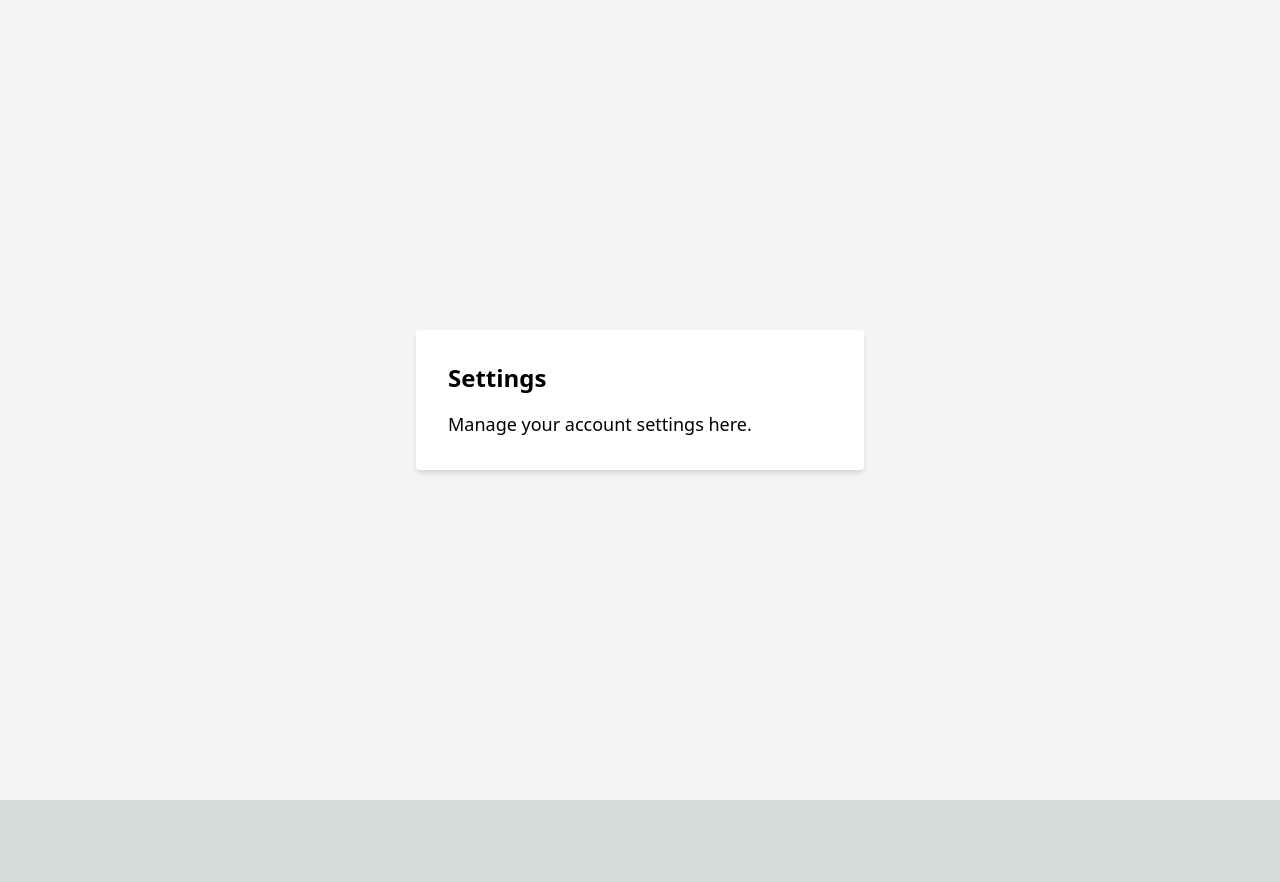
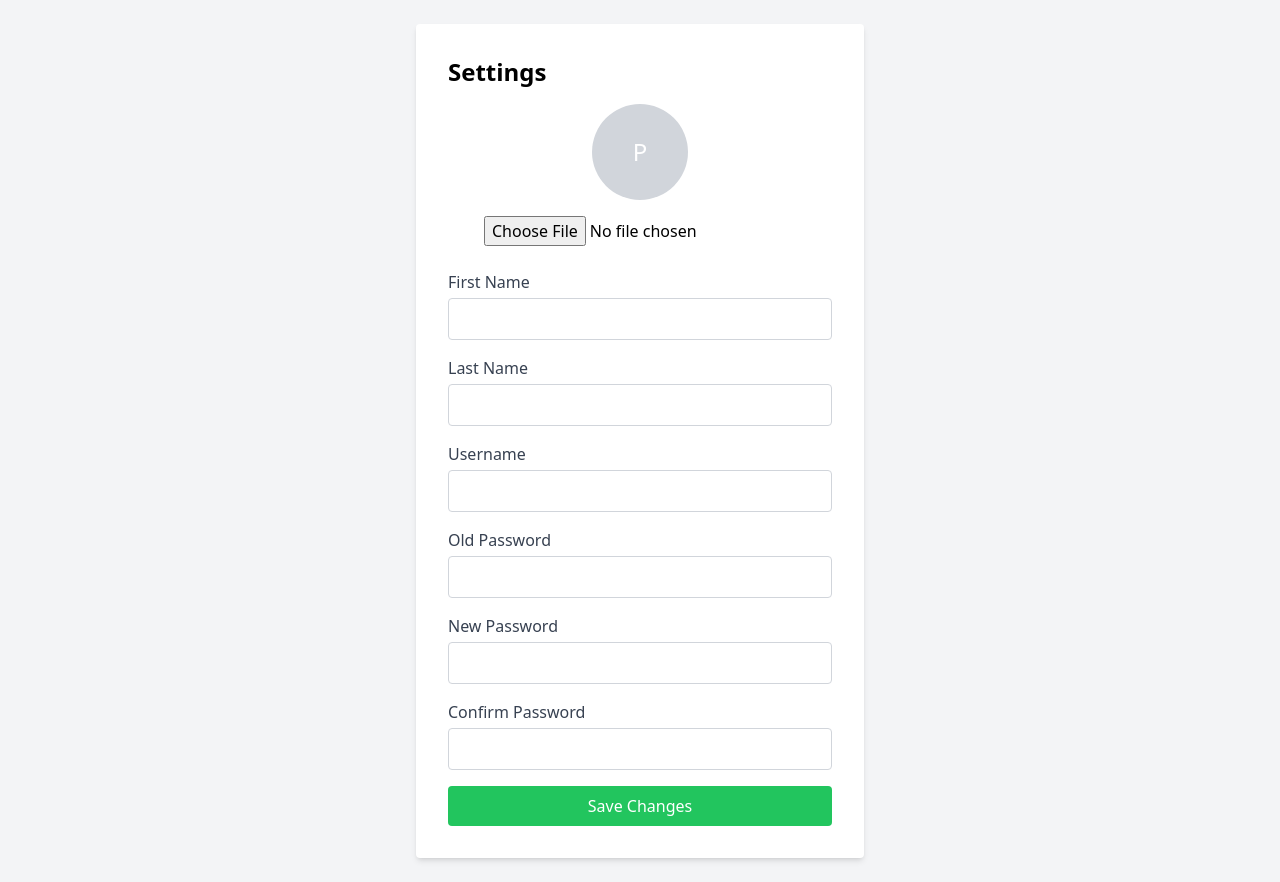
Before and after one commit to Quoctynoob/Pro2, a Next.js app in the folder tennis-app/: page /setting in a window 1280 px wide. Before the commit the page ends 800 px from the top, so only its background shows below. Built offline with nearby package versions, Linux system fonts and the light colour scheme; no server answers.

Commit message:
Working on setting

```diff
--- a/tennis-app/pages/setting.tsx
+++ b/tennis-app/pages/setting.tsx
@@ -1,15 +1,157 @@
-import React from "react";
+import React, { useState } from "react";
+import { useRouter } from "next/router";
+import { auth, db } from "@/app/firebase/firebaseConfig";
+import { updateProfile, updatePassword } from "firebase/auth";
+import { doc, updateDoc } from "firebase/firestore";
 
 const Setting: React.FC = () => {
+    const [firstName, setFirstName] = useState<string>("");
+    const [lastName, setLastName] = useState<string>("");
+    const [username, setUsername] = useState<string>("");
+    const [oldPassword, setOldPassword] = useState<string>("");
+    const [newPassword, setNewPassword] = useState<string>("");
+    const [confirmPassword, setConfirmPassword] = useState<string>("");
+    const [profilePicture, setProfilePicture] = useState<string | null>(null);
+
+    const router = useRouter();
+
+    const handleProfilePictureChange = (e: React.ChangeEvent<HTMLInputElement>) => {
+        if (e.target.files && e.target.files[0]) {
+            const reader = new FileReader();
+            reader.onload = (event) => {
+                setProfilePicture(event.target?.result as string);
+            };
+            reader.readAsDataURL(e.target.files[0]);
+        }
+    };
+
+    const handleSaveChanges = async (e: React.FormEvent) => {
+        e.preventDefault();
+        const user = auth.currentUser;
+        if (user) {
+            if (newPassword !== confirmPassword) {
+                alert("New password and confirm password do not match.");
+                return;
+            }
+
+            try {
+                // Update Firestore
+                const userDocRef = doc(db, "users", user.uid);
+                await updateDoc(userDocRef, {
+                    firstName,
+                    lastName,
+                    username,
+                });
+
+                // Update Auth profile
+                await updateProfile(user, {
+                    displayName: `${firstName} ${lastName}`,
+                });
+
+                // Update Password
+                if (newPassword) {
+                    await updatePassword(user, newPassword);
+                }
+
+                alert("Profile updated successfully.");
+                router.push("/dashboard");
+            } catch (error) {
+                console.error("Error updating profile: ", error);
+                alert("Error updating profile.");
+            }
+        }
+    };
+
     return (
-        <div className="min-h-screen flex items-center justify-center bg-gray-100">
+        <div className="min-h-screen flex flex-col items-center bg-gray-100 p-6">
             <div className="bg-white p-8 rounded shadow-md w-full max-w-md">
                 <h1 className="text-2xl font-bold mb-4">Settings</h1>
-                <p className="text-lg">Manage your account settings here.</p>
-                {/* Add your setting components here */}
+
+                {/* Profile Picture */}
+                <div className="flex flex-col items-center mb-6">
+                    <div className="h-24 w-24 rounded-full overflow-hidden mb-4">
+                        {profilePicture ? (
+                            <img src={profilePicture} alt="Profile" className="h-full w-full object-cover" />
+                        ) : (
+                            <div className="h-full w-full bg-gray-300 flex items-center justify-center">
+                                <span className="text-2xl text-white">P</span>
+                            </div>
+                        )}
+                    </div>
+                    <input type="file" accept="image/*" onChange={handleProfilePictureChange} />
+                </div>
+
+                <form onSubmit={handleSaveChanges}>
+                    <div className="mb-4">
+                        <label className="block text-gray-700">First Name</label>
+                        <input
+                            type="text"
+                            className="w-full p-2 border border-gray-300 rounded mt-1"
+                            value={firstName}
+                            onChange={(e) => setFirstName(e.target.value)}
+                            required
+                        />
+                    </div>
+                    <div className="mb-4">
+                        <label className="block text-gray-700">Last Name</label>
+                        <input
+                            type="text"
+                            className="w-full p-2 border border-gray-300 rounded mt-1"
+                            value={lastName}
+                            onChange={(e) => setLastName(e.target.value)}
+                            required
+                        />
+                    </div>
+                    <div className="mb-4">
+                        <label className="block text-gray-700">Username</label>
+                        <input
+                            type="text"
+                            className="w-full p-2 border border-gray-300 rounded mt-1"
+                            value={username}
+                            onChange={(e) => setUsername(e.target.value)}
+                            required
+                        />
+                    </div>
+                    <div className="mb-4">
+                        <label className="block text-gray-700">Old Password</label>
+                        <input
+                            type="password"
+                            className="w-full p-2 border border-gray-300 rounded mt-1"
+                            value={oldPassword}
+                            onChange={(e) => setOldPassword(e.target.value)}
+                            required
+                        />
+                    </div>
+                    <div className="mb-4">
+                        <label className="block text-gray-700">New Password</label>
+                        <input
+                            type="password"
+                            className="w-full p-2 border border-gray-300 rounded mt-1"
+                            value={newPassword}
+                            onChange={(e) => setNewPassword(e.target.value)}
+                            required
+                        />
+                    </div>
+                    <div className="mb-4">
+                        <label className="block text-gray-700">Confirm Password</label>
+                        <input
+                            type="password"
+                            className="w-full p-2 border border-gray-300 rounded mt-1"
+                            value={confirmPassword}
+                            onChange={(e) => setConfirmPassword(e.target.value)}
+                            required
+                        />
+                    </div>
+                    <button
+                        type="submit"
+                        className="w-full bg-green-500 text-white p-2 rounded"
+                    >
+                        Save Changes
+                    </button>
+                </form>
             </div>
         </div>
-    )
-}
+    );
+};
 
 export default Setting;
```
Also changed, not shown: tennis-app/app/components/layout/navbarlogin.tsx (line endings or trailing spaces).
